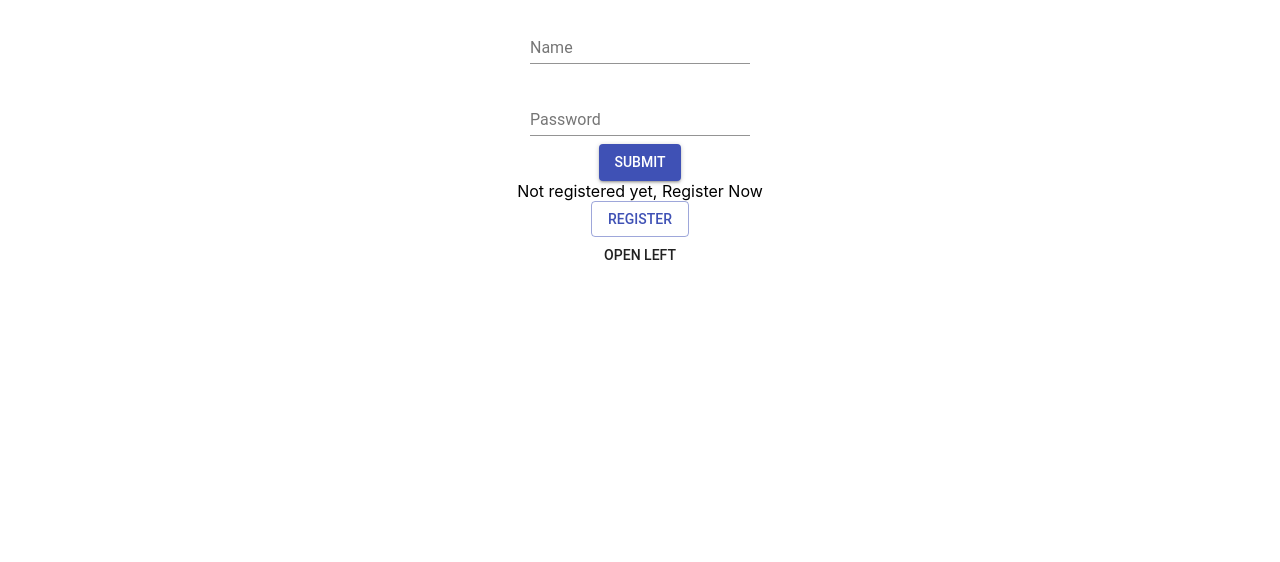
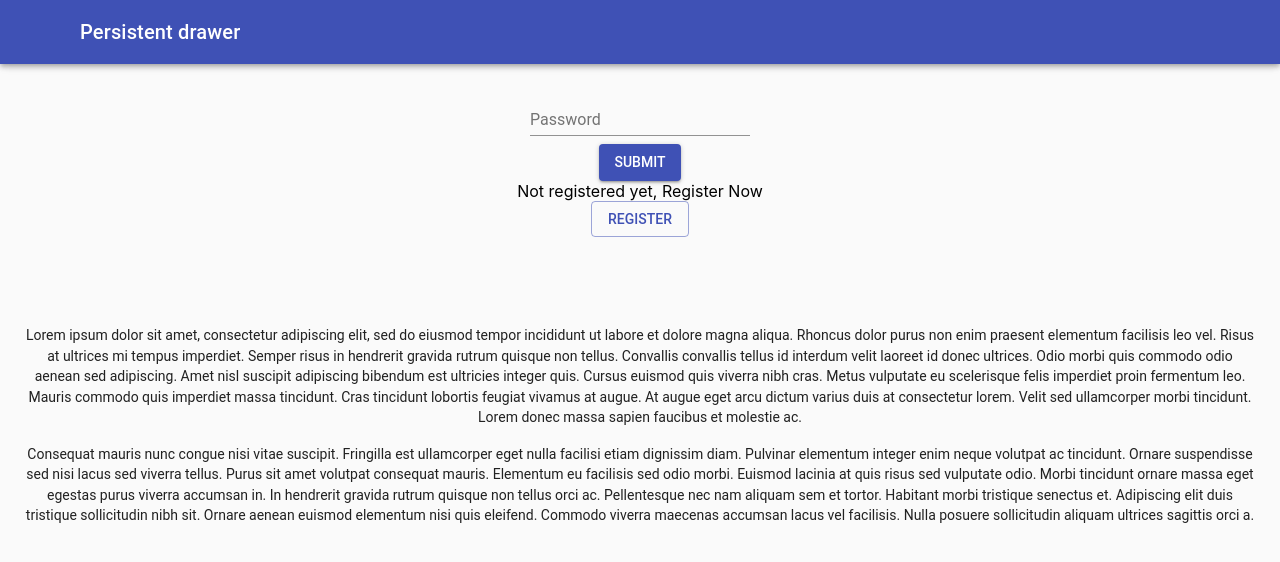
Before and after one commit to siddharthshah3030/QR_based_CMS-Incubation, a React (Create React App) app: page / in a window 1280 px wide. Shown: the top 562 px of the page. Built offline with nearby package versions, Linux system fonts and the light colour scheme.

Commit message:
adding new side drawer

```diff
--- a/src/App.js
+++ b/src/App.js
@@ -4,6 +4,7 @@
 // http://stackoverflow.com/a/34015469/988941
 import DashBoard from './components/dashboard'
 import './css/App.css';
+import Drawer from './components/drawer';
 
 import Loginscreen from './components/loginpage'
 import QRCode from './components/qrcode'
@@ -29,7 +30,8 @@
         {this.state.loginPage}
         {this.state.uploadScreen}
         <div>
-            <DashBoard/>
+        <Drawer/>
+            {/* <DashBoard/> */}
         </div>
       </div>
     );
--- a/src/components/drawer.js
+++ b/src/components/drawer.js
@@ -1,42 +1,143 @@
 import React from 'react';
 import PropTypes from 'prop-types';
+import classNames from 'classnames';
 import { withStyles } from '@material-ui/core/styles';
-import SwipeableDrawer from '@material-ui/core/SwipeableDrawer';
-import Button from '@material-ui/core/Button';
+import Drawer from '@material-ui/core/Drawer';
+import CssBaseline from '@material-ui/core/CssBaseline';
+import AppBar from '@material-ui/core/AppBar';
+import Toolbar from '@material-ui/core/Toolbar';
 import List from '@material-ui/core/List';
+import Typography from '@material-ui/core/Typography';
 import Divider from '@material-ui/core/Divider';
+import IconButton from '@material-ui/core/IconButton';
+import MenuIcon from '@material-ui/core/SvgIcon';
+
+import ChevronLeftIcon from '@material-ui/core/SvgIcon';
+
+import ChevronRightIcon from '@material-ui/core/SvgIcon';
+
 import ListItem from '@material-ui/core/ListItem';
 import ListItemIcon from '@material-ui/core/ListItemIcon';
 import ListItemText from '@material-ui/core/ListItemText';
 import InboxIcon from '@material-ui/core/SvgIcon';
+
 import MailIcon from '@material-ui/core/SvgIcon';
-// import MailIcon from '@material-ui/icons/Mail';
 
-const styles = {
-  list: {
-    width: 250,
+
+const drawerWidth = 240;
+
+const styles = theme => ({
+  root: {
+    display: 'flex',
   },
-  fullList: {
-    width: 'auto',
+  appBar: {
+    transition: theme.transitions.create(['margin', 'width'], {
+      easing: theme.transitions.easing.sharp,
+      duration: theme.transitions.duration.leavingScreen,
+    }),
   },
+  appBarShift: {
+    width: `calc(100% - ${drawerWidth}px)`,
+    marginLeft: drawerWidth,
+    transition: theme.transitions.create(['margin', 'width'], {
+      easing: theme.transitions.easing.easeOut,
+      duration: theme.transitions.duration.enteringScreen,
+    }),
+  },
+  menuButton: {
+    marginLeft: 12,
+    marginRight: 20,
+  },
+  hide: {
+    display: 'none',
+  },
+  drawer: {
+    width: drawerWidth,
+    flexShrink: 0,
+  },
+  drawerPaper: {
+    width: drawerWidth,
+  },
+  drawerHeader: {
+    display: 'flex',
+    alignItems: 'center',
+    padding: '0 8px',
+    ...theme.mixins.toolbar,
+    justifyContent: 'flex-end',
+  },
+  content: {
+    flexGrow: 1,
+    padding: theme.spacing.unit * 3,
+    transition: theme.transitions.create('margin', {
+      easing: theme.transitions.easing.sharp,
+      duration: theme.transitions.duration.leavingScreen,
+    }),
+    marginLeft: -drawerWidth,
+  },
+  contentShift: {
+    transition: theme.transitions.create('margin', {
+      easing: theme.transitions.easing.easeOut,
+      duration: theme.transitions.duration.enteringScreen,
+    }),
+    marginLeft: 0,
+  },
+});
+
+class PersistentDrawerLeft extends React.Component {
+  state = {
+    open: false,
   };
 
-class Drawer extends React.Component {
-  state = {
-    left: false,
+  handleDrawerOpen = () => {
+    this.setState({ open: true });
   };
 
-  toggleDrawer = (side, open) => () => {
-    this.setState({
-      [side]: open,
-    });
+  handleDrawerClose = () => {
+    this.setState({ open: false });
   };
 
   render() {
-    const { classes } = this.props;
+    const { classes, theme } = this.props;
+    const { open } = this.state;
 
-    const sideList = (
-      <div className={classes.list}>
+    return (
+      <div className={classes.root}>
+        <CssBaseline />
+        <AppBar
+          position="fixed"
+          className={classNames(classes.appBar, {
+            [classes.appBarShift]: open,
+          })}
+        >
+          <Toolbar disableGutters={!open}>
+            <IconButton
+              color="inherit"
+              aria-label="Open drawer"
+              onClick={this.handleDrawerOpen}
+              className={classNames(classes.menuButton, open && classes.hide)}
+            >
+              <MenuIcon />
+            </IconButton>
+            <Typography variant="h6" color="inherit" noWrap>
+              Persistent drawer
+            </Typography>
+          </Toolbar>
+        </AppBar>
+        <Drawer
+          className={classes.drawer}
+          variant="persistent"
+          anchor="left"
+          open={open}
+          classes={{
+            paper: classes.drawerPaper,
+          }}
+        >
+          <div className={classes.drawerHeader}>
+            <IconButton onClick={this.handleDrawerClose}>
+              {theme.direction === 'ltr' ? <ChevronLeftIcon /> : <ChevronRightIcon />}
+            </IconButton>
+          </div>
+          <Divider />
           <List>
             {['Inbox', 'Starred', 'Send email', 'Drafts'].map((text, index) => (
               <ListItem button key={text}>
@@ -54,58 +155,46 @@
               </ListItem>
             ))}
           </List>
-      </div>
-    );
-
-    const fullList = (
-      <div className={classes.fullList}>
-        <List>
-          {['Inbox', 'Starred', 'Send email', 'Drafts'].map((text, index) => (
-            <ListItem button key={text}>
-              <ListItemIcon>{index % 2 === 0 ? <InboxIcon /> : <MailIcon />}</ListItemIcon>
-              <ListItemText primary={text} />
-            </ListItem>
-          ))}
-        </List>
-        <Divider />
-        <List>
-          {['All mail', 'Trash', 'Spam'].map((text, index) => (
-            <ListItem button key={text}>
-              <ListItemIcon>{index % 2 === 0 ? <InboxIcon /> : <MailIcon />}</ListItemIcon>
-              <ListItemText primary={text} />
-            </ListItem>
-          ))}
-        </List>
-      </div>
-    );
-
-    return (
-      <div>
-        <Button onClick={this.toggleDrawer('left', true)}>Open Left</Button>
-        <SwipeableDrawer
-          open={this.state.left}
-          onClose={this.toggleDrawer('left', false)}
-          onOpen={this.toggleDrawer('left', true)}
+        </Drawer>
+        <main
+          className={classNames(classes.content, {
+            [classes.contentShift]: open,
+          })}
         >
-          <div
-            tabIndex={0}
-            role="button"
-            onClick={this.toggleDrawer('left', false)}
-            onKeyDown={this.toggleDrawer('left', false)}
-          >
-            {sideList}
-          </div>
-        </SwipeableDrawer>
-
-
-
+          <div className={classes.drawerHeader} />
+          <Typography paragraph>
+            Lorem ipsum dolor sit amet, consectetur adipiscing elit, sed do eiusmod tempor
+            incididunt ut labore et dolore magna aliqua. Rhoncus dolor purus non enim praesent
+            elementum facilisis leo vel. Risus at ultrices mi tempus imperdiet. Semper risus in
+            hendrerit gravida rutrum quisque non tellus. Convallis convallis tellus id interdum
+            velit laoreet id donec ultrices. Odio morbi quis commodo odio aenean sed adipiscing.
+            Amet nisl suscipit adipiscing bibendum est ultricies integer quis. Cursus euismod quis
+            viverra nibh cras. Metus vulputate eu scelerisque felis imperdiet proin fermentum leo.
+            Mauris commodo quis imperdiet massa tincidunt. Cras tincidunt lobortis feugiat vivamus
+            at augue. At augue eget arcu dictum varius duis at consectetur lorem. Velit sed
+            ullamcorper morbi tincidunt. Lorem donec massa sapien faucibus et molestie ac.
+          </Typography>
+          <Typography paragraph>
+            Consequat mauris nunc congue nisi vitae suscipit. Fringilla est ullamcorper eget nulla
+            facilisi etiam dignissim diam. Pulvinar elementum integer enim neque volutpat ac
+            tincidunt. Ornare suspendisse sed nisi lacus sed viverra tellus. Purus sit amet volutpat
+            consequat mauris. Elementum eu facilisis sed odio morbi. Euismod lacinia at quis risus
+            sed vulputate odio. Morbi tincidunt ornare massa eget egestas purus viverra accumsan in.
+            In hendrerit gravida rutrum quisque non tellus orci ac. Pellentesque nec nam aliquam sem
+            et tortor. Habitant morbi tristique senectus et. Adipiscing elit duis tristique
+            sollicitudin nibh sit. Ornare aenean euismod elementum nisi quis eleifend. Commodo
+            viverra maecenas accumsan lacus vel facilisis. Nulla posuere sollicitudin aliquam
+            ultrices sagittis orci a.
+          </Typography>
+        </main>
       </div>
     );
   }
 }
 
-Drawer.propTypes = {
+PersistentDrawerLeft.propTypes = {
   classes: PropTypes.object.isRequired,
+  theme: PropTypes.object.isRequired,
 };
 
-export default withStyles(styles)(Drawer);
+export default withStyles(styles, { withTheme: true })(PersistentDrawerLeft);
```
Lines whose indentation alone changed are shown as unchanged.
